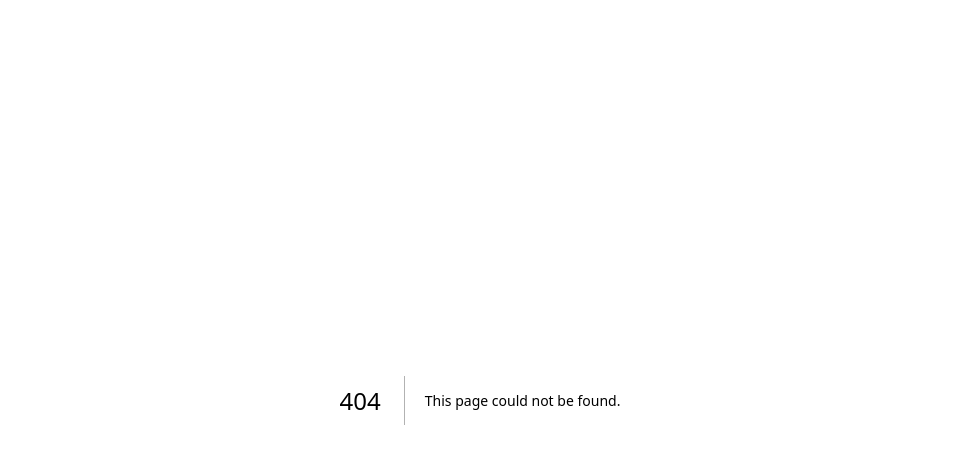
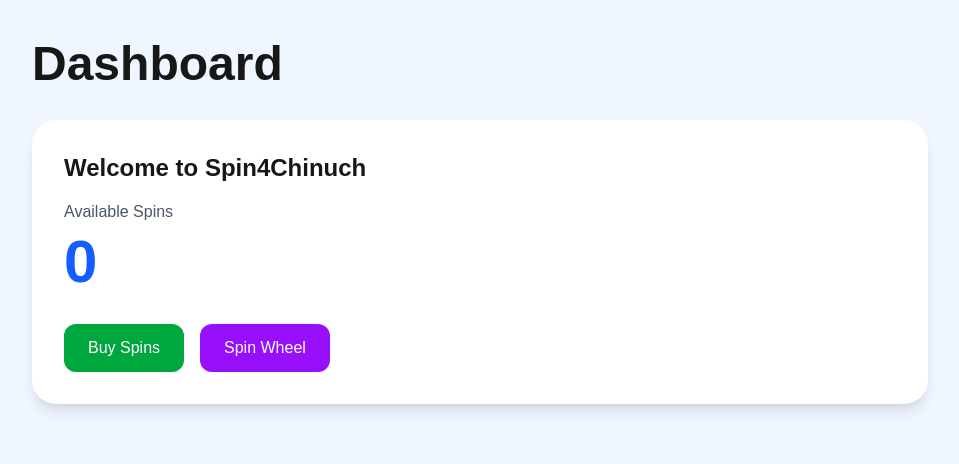
Before and after one commit to shoshanabernstein/spin4chinuch, a Next.js app: page /dashboard in a window 1280 px wide. Before the commit this address had no page. Shown: the top 464 px of the page, without its empty margins (160-1119 px from the left). Built offline with nearby package versions, Linux system fonts and the light colour scheme.

Commit message:
Created page for user dashboard and spin page

```diff
--- /dev/null
+++ b/app/dashboard/page.tsx
@@ -0,0 +1,38 @@
+export default function DashboardPage() {
+  return (
+    <main className="min-h-screen bg-blue-50 p-10">
+      <div className="max-w-4xl mx-auto">
+
+        <h1 className="text-5xl font-bold mb-8">
+          Dashboard
+        </h1>
+
+        <div className="bg-white rounded-3xl p-8 shadow-lg">
+
+          <h2 className="text-2xl font-bold">
+            Welcome to Spin4Chinuch
+          </h2>
+
+          <p className="mt-4 text-gray-600">
+            Available Spins
+          </p>
+
+          <p className="text-6xl font-bold text-blue-600 mt-2">
+            0
+          </p>
+
+          <div className="flex gap-4 mt-8">
+            <button className="bg-green-600 text-white px-6 py-3 rounded-xl">
+              Buy Spins
+            </button>
+
+            <button className="bg-purple-600 text-white px-6 py-3 rounded-xl">
+              Spin Wheel
+            </button>
+          </div>
+
+        </div>
+      </div>
+    </main>
+  );
+}
--- a/app/spin/page.tsx
+++ b/app/spin/page.tsx
@@ -1,15 +1,23 @@
 export default function SpinPage() {
   return (
-    <main className="min-h-screen flex items-center justify-center bg-yellow-50">
+    <main className="min-h-screen flex items-center justify-center">
+
       <div className="text-center">
-        <h1 className="text-5xl font-bold text-yellow-600">
-          Spin Wheel Coming Soon
+
+        <h1 className="text-5xl font-bold mb-8">
+          Spin The Wheel
         </h1>
 
-        <p className="mt-4 text-gray-600">
-          This is where users will spin to win prizes.
-        </p>
+        <div className="w-80 h-80 rounded-full border-8 border-blue-600 flex items-center justify-center text-3xl font-bold">
+          🎡
+        </div>
+
+        <button className="mt-8 bg-blue-600 text-white px-8 py-4 rounded-xl">
+          SPIN
+        </button>
+
       </div>
+
     </main>
   );
 }
```
